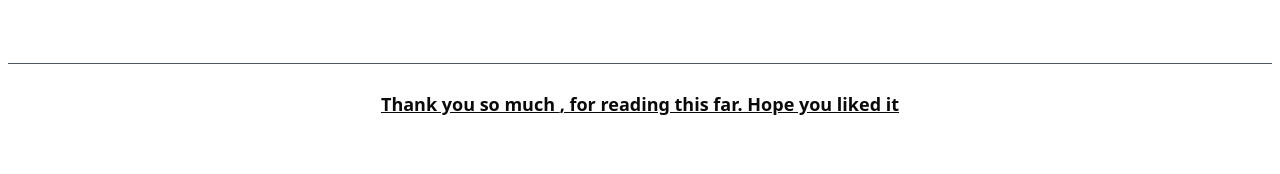
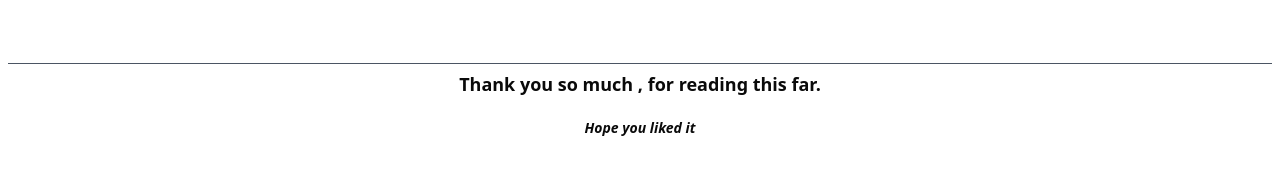
Before and after one commit to akadeepesh/MySky, a Next.js app in the folder frontend/: page / in a window 1280 px wide. Shown: the part 186-360 px from the top of the page. Built offline with nearby package versions, Linux system fonts and the light colour scheme; no server answers.

Commit message:
fav page and footer update

```diff
--- a/frontend/components/Favorites.tsx
+++ b/frontend/components/Favorites.tsx
@@ -15,6 +15,7 @@ import {
   TooltipTrigger,
 } from "@/components/ui/tooltip";
 import { Star } from "lucide-react";
+import { Skeleton } from "@/components/ui/skeleton";
 
 interface CardProps {
   id: number;
@@ -88,7 +89,7 @@ const CardComponent: React.FC<CardProps> = ({
 
 const Favorites: React.FC = () => {
   const [cards, setCards] = useState<CardProps[]>([]);
-
+  const [isLoading, setIsLoading] = useState(true);
   useEffect(() => {
     const fetchFavorites = async () => {
       try {
@@ -96,8 +97,10 @@ const Favorites: React.FC = () => {
           `${process.env.NEXT_PUBLIC_BACKEND_URL}`
         );
         setCards(response.data.filter((card: CardProps) => card.is_fav));
+        setIsLoading(false);
       } catch (error) {
         console.error(error);
+        setIsLoading(false);
       }
     };
 
@@ -106,9 +109,14 @@ const Favorites: React.FC = () => {
 
   return (
     <div className="flex my-20 flex-wrap flex-row gap-20 items-center mx-10 lg:mx-60 md:mx-40 sm:mx-20">
-      {cards.map((card) => (
-        <CardComponent key={card.id} {...card} />
-      ))}
+      {isLoading ? (
+        <>
+          <Skeleton className="w-screen h-80" />
+          <Skeleton className="w-screen h-80" />
+        </>
+      ) : (
+        cards.map((card) => <CardComponent key={card.id} {...card} />)
+      )}
     </div>
   );
 };
--- a/frontend/components/Footer.tsx
+++ b/frontend/components/Footer.tsx
@@ -6,10 +6,11 @@ const LandingNav = () => {
   return (
     <nav className="flex md:mb-2 justify-center h-20 items-center w-screen">
       <div className="font-bold text-base md:text-lg hover:text-slate-200 duration-200">
-        <u>
-          Thank you so much {user?.firstName}, for reading this far. Hope you
-          liked it
-        </u>
+        Thank you so much {user?.firstName?.toLocaleLowerCase()}, for reading
+        this far.
+        <i className="flex text-sm justify-center">
+          <br /> Hope you liked it
+        </i>
       </div>
     </nav>
   );
```
